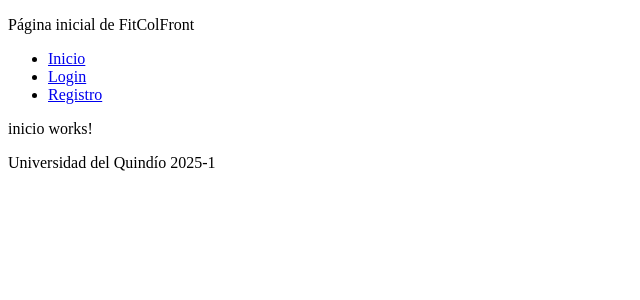
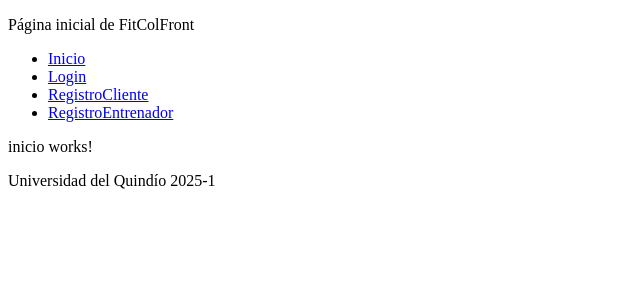
Before and after one commit to Diazbj/FitColFront, an Angular app: page / in a window 1280 px wide. Shown: the top 300 px of the page, without its empty margins (0-640 px from the left). Built offline with nearby package versions, Linux system fonts and the light colour scheme.

Commit message:
registroEntrenador

```diff
--- a/src/app/app.component.html
+++ b/src/app/app.component.html
@@ -3,7 +3,8 @@
   <ul>
     <li><a routerLink="">Inicio</a></li>
     <li><a routerLink="/login">Login</a></li>
-    <li><a routerLink="/registroCliente">Registro</a></li>
+    <li><a routerLink="/registroCliente">RegistroCliente</a></li>
+    <li><a routerLink="/registroEntrenador">RegistroEntrenador</a></li>
  </ul>
  </header>
  <router-outlet></router-outlet>
--- a/src/app/app.routes.ts
+++ b/src/app/app.routes.ts
@@ -2,11 +2,13 @@ import { Routes } from '@angular/router';
 import { InicioComponent } from './paginas/inicio/inicio.component';
 import { LoginComponent } from './paginas/login/login.component';
 import { RegistroClienteComponent} from './paginas/registro-cliente/registro-cliente.component';
+import { RegistroEntrenadorComponent } from './paginas/registro-entrenador/registro-entrenador.component';
 
 
 export const routes: Routes = [
    { path: '', component: InicioComponent },
    { path: 'login', component: LoginComponent },
    { path: 'registroCliente', component: RegistroClienteComponent },
+   {path:'registroEntrenador',component:RegistroEntrenadorComponent},
    { path: "**", pathMatch: "full", redirectTo: "" }
 ];
--- /dev/null
+++ b/src/app/paginas/registro-entrenador/registro-entrenador.component.html
@@ -0,0 +1 @@
+<p>registro-entrenador works!</p>
```
Also changed, not shown: src/app/paginas/registro-entrenador/registro-entrenador.component.ts (added, +11 -0 lines), src/app/paginas/registro-entrenador/registro-entrenador.component.css (added).
